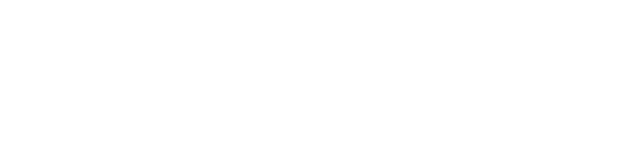
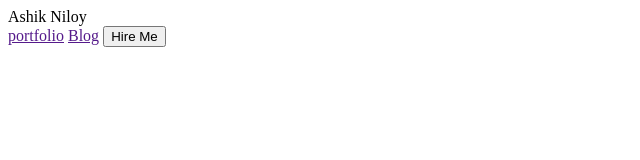
Before and after one commit to Ashikniloy1030/portfolio-practice, a plain HTML site: page index.html in a window 1280 px wide. Shown: the whole page, without its empty margins (0-640 px from the left). Drawn offline with Linux system fonts and the light colour scheme.

Commit message:
nav bar complete than push

```diff
--- a/index.html
+++ b/index.html
@@ -4,8 +4,19 @@
   <meta charset="UTF-8">
   <meta name="viewport" content="width=device-width, initial-scale=1.0">
   <title>Portfolio practice</title>
+  <link rel="stylesheet" href="style.css">
 </head>
 <body>
+    <header>
+          <nav>
+            <div class="logo">Ashik Niloy</div>
+            <div class="menu">
+              <a href="">portfolio</a>
+              <a href="">Blog</a>
+              <button class="btn">Hire Me</button>
+            </div>
+          </nav>
+    </header>
 
 </body>
 </html>
--- /dev/null
+++ b/style.css
@@ -0,0 +1,3 @@
+/* body{
+  background-color: aqua;
+} */
```
Also changed, not shown: images/developer.png (added), images/hardy.png (added), images/header_bg.png (added), images/icons/facebook.png (added), images/icons/insta.png (added), images/icons/js.png (added), images/icons/mongo.png (added), images/icons/nodejs.png (added), images/icons/react.png (added), images/icons/twitter.png (added).
